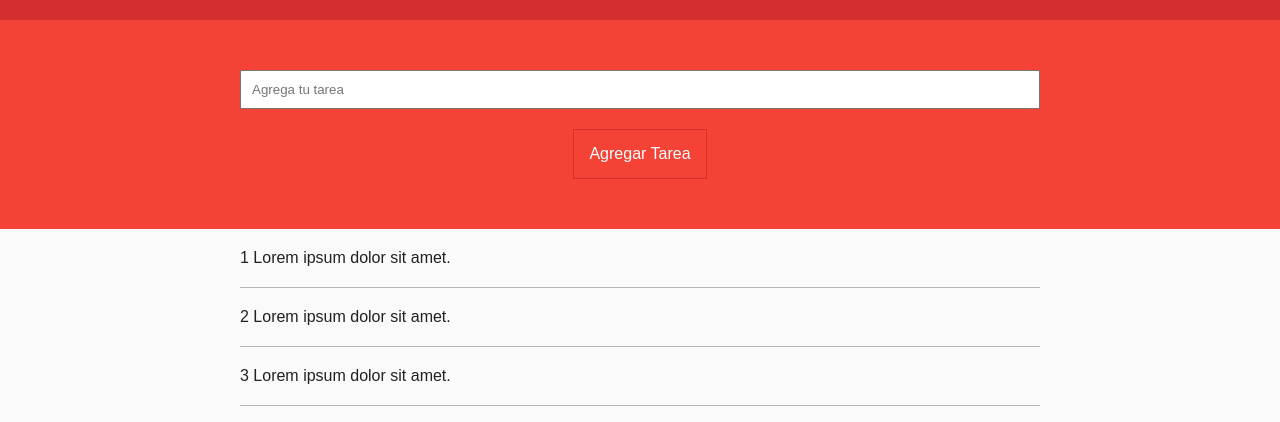
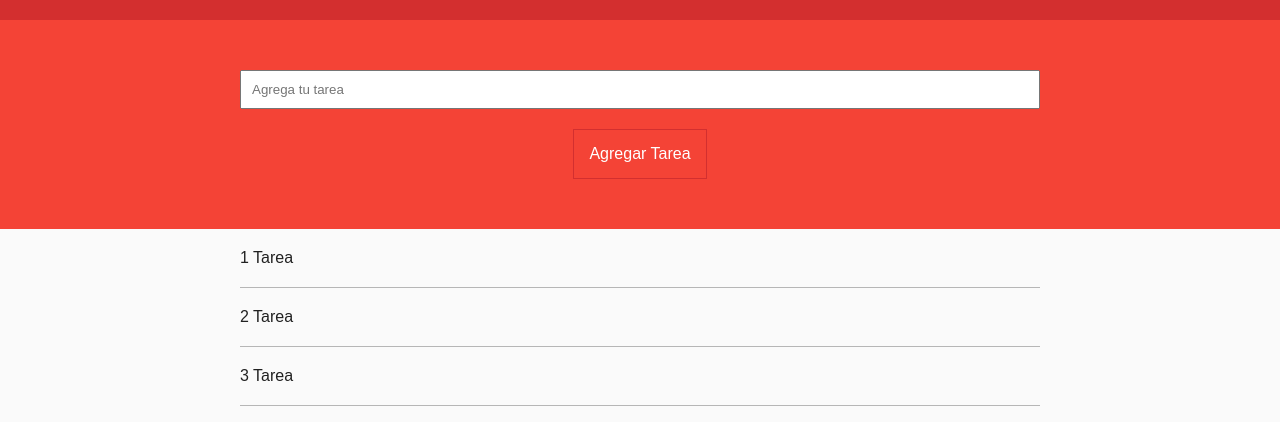
Before and after one commit to mnsperez97/App-de-Tareas, a plain HTML site: page index.html in a window 1280 px wide. Drawn offline with Linux system fonts and the light colour scheme.

Commit message:
Se modifico contenido del li

```diff
--- a/index.html
+++ b/index.html
@@ -20,9 +20,9 @@
 	<div class="tareas">
 		<div class="wrap">
 			<ul class="lista" id="lista">
-				<li><a href="#">1 Lorem ipsum dolor sit amet.</a></li>
-				<li><a href="#">2 Lorem ipsum dolor sit amet.</a></li>
-				<li><a href="#">3 Lorem ipsum dolor sit amet.</a></li>
+				<li><a href="#">1 Tarea</a></li>
+				<li><a href="#">2 Tarea</a></li>
+				<li><a href="#">3 Tarea</a></li>
 			</ul>
 		</div>
 	</div>
```
